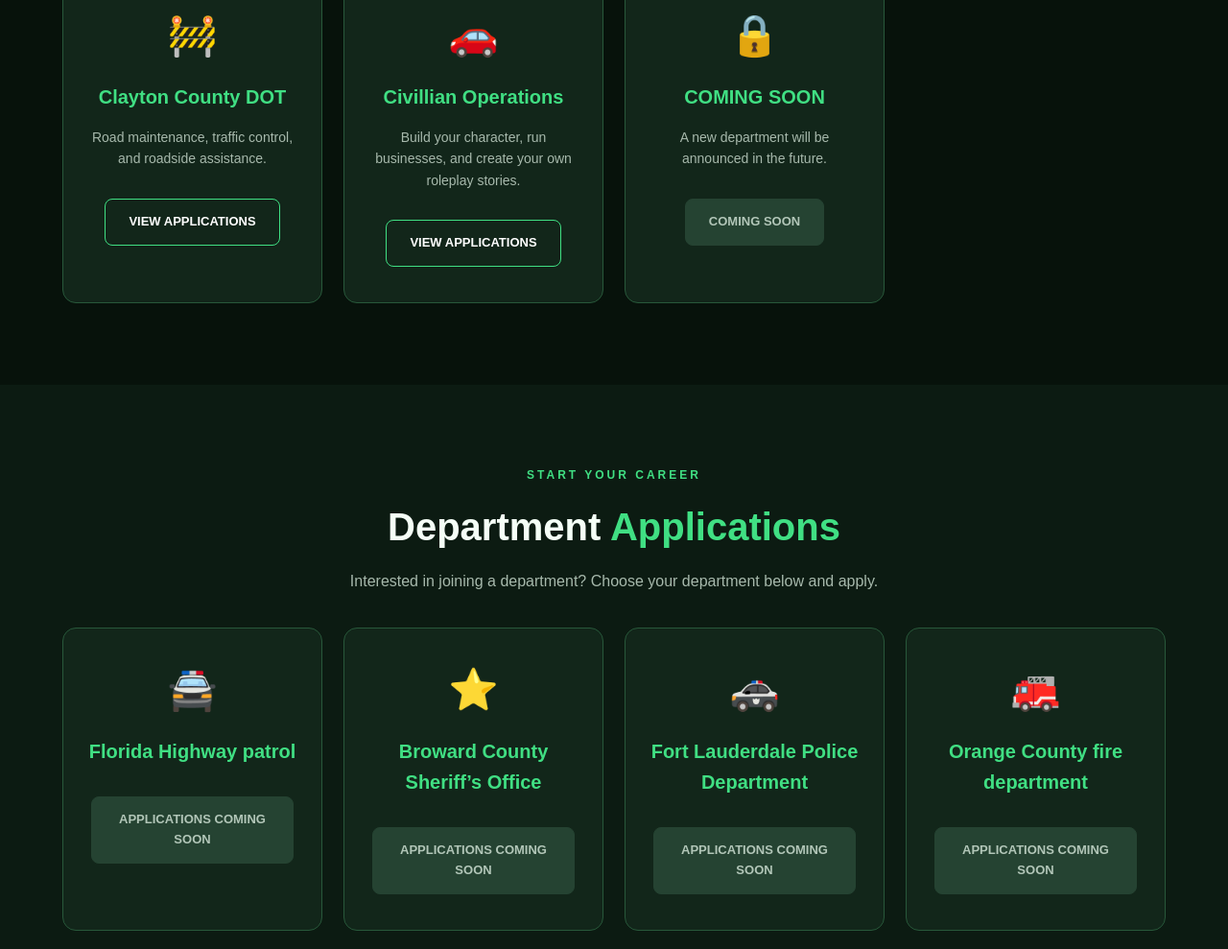
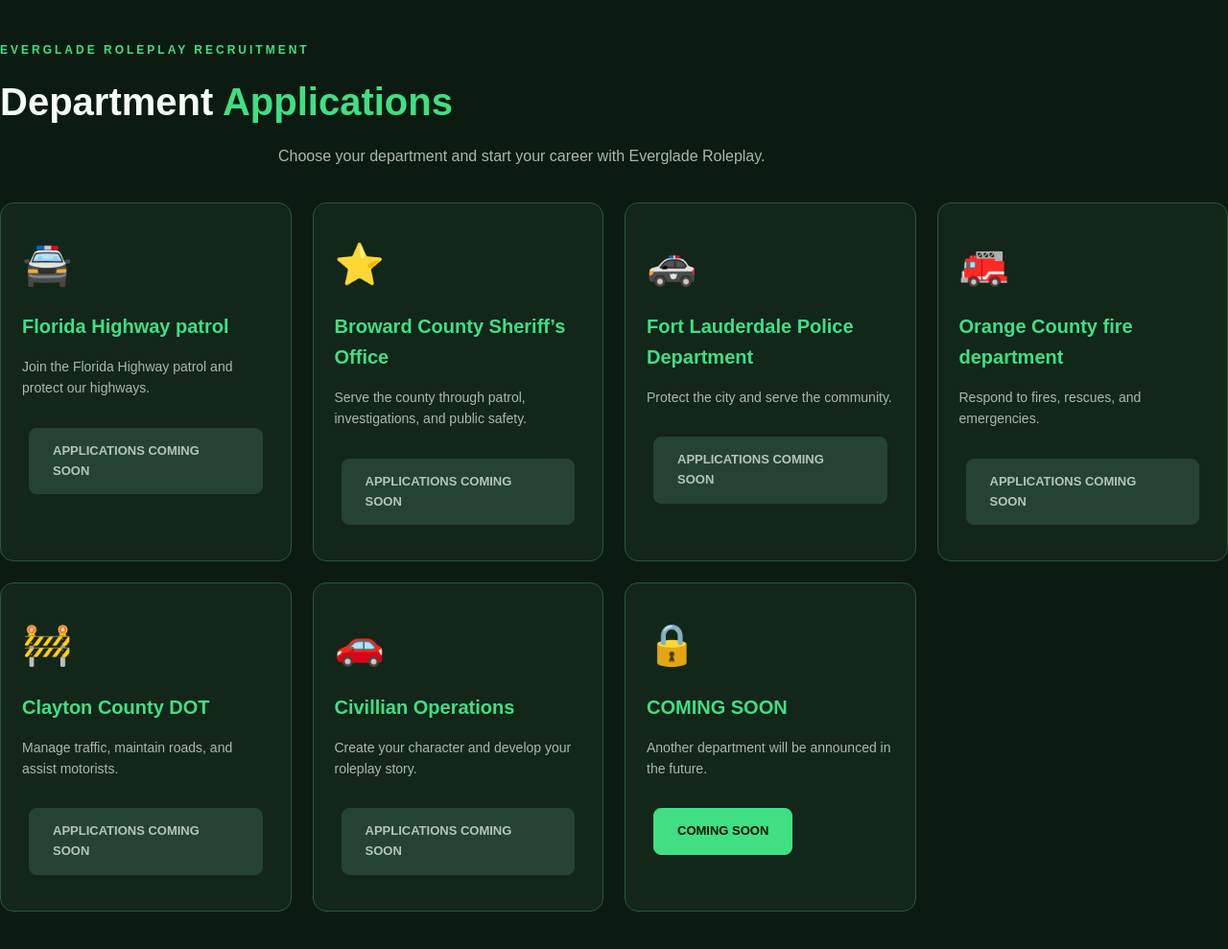
Before and after one commit to averge271-ship-it/everglade-roleplay, a plain HTML site: page index.html in a window 1280 px wide. Shown: the part 1466-2455 px from the top of the page at 96% size. Drawn offline with Linux system fonts and the light colour scheme.

Commit message:
Revise applications section with new content

```diff
--- a/index.html
+++ b/index.html
@@ -394,27 +394,164 @@
       </div>
     </section>
 
-    <!-- APPLICATIONS -->
+
+<!-- EVERGLADE ROLEPLAY APPLICATIONS -->
 <section id="applications" class="alt">
-      <div class="container center">
 
-        <div class="eyebrow">Start Your Career</div>
+  <div class="eyebrow">
+    EVERGLADE ROLEPLAY RECRUITMENT
+  </div>
 
   <h2>
-          Department
-          <span class="green">Applications</span>
+    Department <span class="green">Applications</span>
   </h2>
 
   <p class="subtitle">
-          Interested in joining a department?
-          Choose your department below and apply.
+    Choose your department and start your career
+    with Everglade Roleplay.
   </p>
 
-        <div class="grid" id="application-grid">
+  <div class="grid">
+
+    <!-- FLORIDA HIGHWAY PATROL -->
+    <div class="card">
+      <div class="symbol">🚔</div>
+      <h3>Florida Highway patrol</h3>
+      <p>
+        Join the Florida Highway patrol and
+        protect our highways.
+      </p>
+      <a class="btn primary"
+         id="apply-fhp"
+         href="#applications">
+        APPLICATIONS COMING SOON
+      </a>
+    </div>
+
+    <!-- BROWARD COUNTY SHERIFF -->
+    <div class="card">
+      <div class="symbol">⭐</div>
+      <h3>Broward County Sheriff’s Office</h3>
+      <p>
+        Serve the county through patrol,
+        investigations, and public safety.
+      </p>
+      <a class="btn primary"
+         id="apply-bcso"
+         href="#applications">
+        APPLICATIONS COMING SOON
+      </a>
+    </div>
+
+    <!-- FORT LAUDERDALE POLICE -->
+    <div class="card">
+      <div class="symbol">🚓</div>
+      <h3>Fort Lauderdale Police Department</h3>
+      <p>
+        Protect the city and serve
+        the community.
+      </p>
+      <a class="btn primary"
+         id="apply-flpd"
+         href="#applications">
+        APPLICATIONS COMING SOON
+      </a>
+    </div>
+
+    <!-- ORANGE COUNTY FIRE -->
+    <div class="card">
+      <div class="symbol">🚒</div>
+      <h3>Orange County fire department</h3>
+      <p>
+        Respond to fires, rescues,
+        and emergencies.
+      </p>
+      <a class="btn primary"
+         id="apply-ocfd"
+         href="#applications">
+        APPLICATIONS COMING SOON
+      </a>
+    </div>
+
+    <!-- CLAYTON COUNTY DOT -->
+    <div class="card">
+      <div class="symbol">🚧</div>
+      <h3>Clayton County DOT</h3>
+      <p>
+        Manage traffic, maintain roads,
+        and assist motorists.
+      </p>
+      <a class="btn primary"
+         id="apply-ccdot"
+         href="#applications">
+        APPLICATIONS COMING SOON
+      </a>
+    </div>
+
+    <!-- CIVILIAN OPERATIONS -->
+    <div class="card">
+      <div class="symbol">🚗</div>
+      <h3>Civillian Operations</h3>
+      <p>
+        Create your character and
+        develop your roleplay story.
+      </p>
+      <a class="btn primary"
+         id="apply-civ"
+         href="#applications">
+        APPLICATIONS COMING SOON
+      </a>
+    </div>
+
+    <!-- FUTURE DEPARTMENT -->
+    <div class="card">
+      <div class="symbol">🔒</div>
+      <h3>COMING SOON</h3>
+      <p>
+        Another department will be
+        announced in the future.
+      </p>
+      <span class="btn secondary">
+        COMING SOON
+      </span>
     </div>
 
   </div>
+
 </section>
+
+<!-- APPLICATION LINK SETTINGS -->
+<script>
+  const applicationLinks = {
+    "apply-fhp": "",
+    "apply-bcso": "",
+    "apply-flpd": "",
+    "apply-ocfd": "",
+    "apply-ccdot": "",
+    "apply-civ": ""
+  };
+
+  Object.entries(applicationLinks).forEach(([id, url]) => {
+    const button = document.getElementById(id);
+
+    if (!button) return;
+
+    if (url && /^https:\/\//i.test(url)) {
+      button.href = url;
+      button.textContent = "APPLY NOW";
+      button.target = "_blank";
+      button.rel = "noopener noreferrer";
+    } else {
+      button.removeAttribute("href");
+      button.setAttribute("aria-disabled", "true");
+      button.style.background = "#254332";
+      button.style.color = "#b2c6b8";
+      button.style.borderColor = "#254332";
+      button.style.cursor = "not-allowed";
+    }
+  });
+</script>
+
 
     <!-- RULES -->
     <section id="rules">
```
Lines whose indentation alone changed are shown as unchanged.
